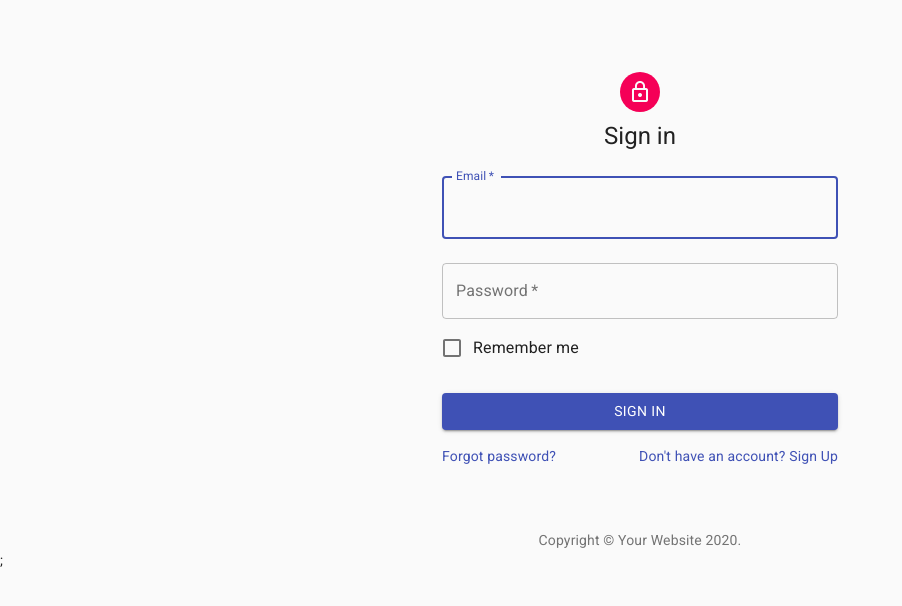
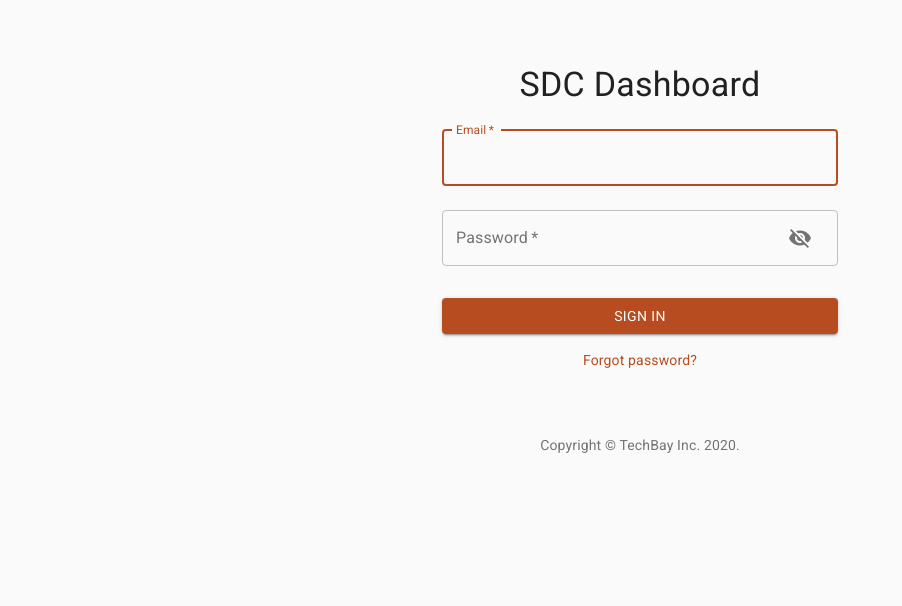
Before and after one commit to 2020TechBay/sdc-dashboard, a React (Create React App) app: page /login in a window 1280 px wide. Shown: the top 606 px of the page, without its empty margins (0-902 px from the left). Built offline with nearby package versions, Linux system fonts and the light colour scheme.

Commit message:
Completed login page.

```diff
--- a/package.json
+++ b/package.json
@@ -8,6 +8,7 @@
     "@testing-library/react": "^9.3.2",
     "@testing-library/user-event": "^7.1.2",
     "react": "^16.13.1",
+    "react-activity": "^1.2.2",
     "react-dom": "^16.13.1",
     "react-router-dom": "^5.2.0",
     "react-scripts": "3.4.1",
--- a/src/App.js
+++ b/src/App.js
@@ -1,49 +1,47 @@
 import React from 'react';
 import { BrowserRouter as Router, Switch, Route, Redirect } from 'react-router-dom';
+import { ThemeProvider, createMuiTheme } from '@material-ui/core/styles';
 import './App.css';
-import Sidebar from './components/Sidebar';
 import Login from './pages/Login';
 import Dashboard from './pages/Dashboard';
 
+const theme = createMuiTheme({
+  palette: {
+    primary: {
+      main: '#b74c21'
+    },
+    secondary: {
+      main: '#c56f4d'
+    },
+  },
+});
+
 function App() {
+  const isLoggedIn = (sessionStorage.getItem('access_token') != null);
   return (
+    <ThemeProvider theme={theme}>
       <Router>
         <Switch>
           <Route path='/login'>
-          <Login />;
+            {isLoggedIn ?
+              <Redirect to='/' />
+              :
+              <Login />
+            }
           </Route>
           <Route path='/' exact>
+            {isLoggedIn ?
               <Dashboard />
+              :
+              <Redirect to='/login' />
+            }
           </Route>
           <Route path='/'>
-          <Redirect to='/login' />
+            <Redirect to={isLoggedIn ? '/' : '/login'} />
           </Route>
         </Switch>
       </Router>
-  );
-  return (
-    <Router>
-      <div className="App">
-        <Sidebar
-          selectedTab={window.location.pathname}
-          tabs={[
-            { caption: "Home", icon: "home_icon.png", target: "/" },
-            { caption: "Customers", icon: "people_icon.png", target: "/customers" },
-            { caption: "Reports", icon: "graph_icon.png", target: "/reports" },
-          ]} />
-        <Switch>
-          <Route path="/reports">
-            <div className="App-header">Reports</div>
-          </Route>
-          <Route path="/customers">
-            <div className="App-header">Customers</div>
-          </Route>
-          <Route path="/">
-            <div className="App-header">Home</div>
-          </Route>
-        </Switch>
-      </div>
-    </Router>
+    </ThemeProvider>
   );
 }
 
--- /dev/null
+++ b/src/api.js
@@ -0,0 +1,12 @@
+const SERVER_URL = "https://sdc-showroom-backend.herokuapp.com";
+function login(email, password) {
+    return fetch(SERVER_URL + '/auth/login', {
+        method: 'POST',
+        headers: { 'Content-Type': 'application/json' },
+        body: JSON.stringify({ email, password, user_type: 'officer' })
+    })
+        .then(response => response.json())
+        .catch(error => ({ error }));
+}
+
+module.exports = { login };
--- a/src/components/Sidebar.css
+++ /dev/null
@@ -1,91 +0,0 @@
-#container {
-    background-color: #B74C20;
-    width: 315px;
-    display:flex;
-    flex-direction: column;
-    color: white;
-}
-
-#logo {
-    margin: 20px;
-    margin-bottom: 0;
-}
-
-#profile {
-    display: flex;
-    flex-direction: row;
-    align-items: center;
-    margin : 20px;
-}
-
-#profile > img {
-    width: 100px;
-    height: 100px;
-    border-radius: 60px;
-    border-style: solid;
-    border-width: 2px;
-    border-color: #F8D690;
-    margin-right: 20px;
-}
-
-#profile > div {
-    flex: 1;
-    display: flex;
-    flex-direction: column;
-    align-items: center;
-}
-
-#name {
-    font-size: 18px;
-}
-#email {
-    font-size: 12px;
-    opacity: 0.8;
-    margin-top: 6px;
-    margin-bottom: 6px;
-}
-#role {
-    font-size: 12px;
-    font-weight: bold;
-    padding-top: 8px;
-    padding-bottom: 8px;
-    border-style: solid;
-    border-color: white;
-    border-radius: 5px;
-    border-width: 1px;
-    width: 120px;
-}
-
-.sidebar-item {
-    font-size: 18px;
-    padding-left: 20px;
-    padding-right: 20px;
-    height: 42px;
-    background-color: rgba(255, 255, 255, 0.2);
-    margin-bottom: 2px;
-    display: flex;
-    flex-direction: row;
-    align-items: center;
-    color: white;
-    text-decoration-line: none;
-}
-
-.sidebar-item:hover {
-    background-color: rgba(255, 255, 255, 0.3)
-}
-
-.sidebar-item-icon {
-    margin-right: 20px;
-}
-
-.sidebar-item:selected {
-    font-size: 18px;
-    padding-left: 20px;
-    padding-right: 20px;
-    height: 42px;
-    background-color: rgba(255, 255, 255, 0.5);
-    margin-bottom: 2px;
-    display: flex;
-    flex-direction: row;
-    align-items: center;
-}
--- a/src/components/Sidebar.js
+++ /dev/null
@@ -1,32 +0,0 @@
-import React from 'react';
-import { Link } from 'react-router-dom';
-import './Sidebar.css';
-
-export default function Sidebar({ tabs }) {
-    return (
-        <div id="container">
-            <img id="logo" src="sdc_logo.png" alt="" />
-            <div id="profile">
-                <img src="generic-profile-photo.png" alt="" />
-                <div>
-                    <span id="name">Joseph Edusei</span>
-                    <span id="email">jedusei99@gmail.com</span>
-                    <span id="role">ADMINISTRATOR</span>
-                </div>
-            </div>
-            {tabs && tabs.map(tab => (
-                <SidebarItem key={tab.target} {...tab} />
-            ))}
-        </div>
-    );
-}
-
-function SidebarItem({ target, icon, caption }) {
-    console.log('weg');
-    return (
-        <Link to={target} className="sidebar-item">
-            <img className='sidebar-item-icon' src={icon} alt="" />
-            <span>{caption}</span>
-        </Link>
-    );
-}
--- a/src/pages/Login.js
+++ b/src/pages/Login.js
@@ -1,41 +1,25 @@
 import React from 'react';
-import Avatar from '@material-ui/core/Avatar';
 import Button from '@material-ui/core/Button';
 import CssBaseline from '@material-ui/core/CssBaseline';
 import TextField from '@material-ui/core/TextField';
-import FormControlLabel from '@material-ui/core/FormControlLabel';
-import Checkbox from '@material-ui/core/Checkbox';
 import Link from '@material-ui/core/Link';
-import Grid from '@material-ui/core/Grid';
-import Box from '@material-ui/core/Box';
-import Icon from '@material-ui/core/Icon';
 import Typography from '@material-ui/core/Typography';
 import { makeStyles } from '@material-ui/core/styles';
 import Container from '@material-ui/core/Container';
-
-function Copyright() {
-    return (
-        <Typography variant="body2" color="textSecondary" align="center">
-            {'Copyright © '}
-            <Link color="inherit" href="https://material-ui.com/">
-                Your Website
-      </Link>{' '}
-            {new Date().getFullYear()}
-            {'.'}
-        </Typography>
-    );
-}
+import Box from '@material-ui/core/Box';
+import IconButton from '@material-ui/core/IconButton';
+import InputAdornment from '@material-ui/core/InputAdornment';
+import Icon from '@material-ui/core/Icon';
+import Bounce from 'react-activity/lib/Bounce';
+import 'react-activity/lib/Bounce/Bounce.css';
+import { login } from '../api';
 
 const useStyles = makeStyles((theme) => ({
     paper: {
         marginTop: theme.spacing(8),
         display: 'flex',
         flexDirection: 'column',
-        alignItems: 'center',
-    },
-    avatar: {
-        margin: theme.spacing(1),
-        backgroundColor: theme.palette.secondary.main,
+        alignItems: 'center'
     },
     form: {
         width: '100%', // Fix IE 11 issue.
@@ -48,18 +32,68 @@ const useStyles = makeStyles((theme) => ({
 
 export default function Login() {
     const classes = useStyles();
+    const [state, _setState] = React.useState({
+        email: "",
+        password: "",
+        showPassword: false,
+        awaitingResponse: false,
+        email_error: false,
+        password_error: false
+    });
+    const setState = (newState) => {
+        _setState({ ...state, ...newState });
+    }
+    const handleInputChange = (event) => {
+        setState({
+            [event.target.name]: event.target.value,
+            [event.target.name + '_error']: false,
+        });
+    };
+
+    const handleLogin = async (event) => {
+        event.preventDefault();
+        if (!state.awaitingResponse) {
+            let form = event.target;
+            if (form.reportValidity()) {
+                setState({ awaitingResponse: true });
+                let result = await login(state.email, state.password);
+                console.log(result);
+                if (!result.error) {
+                    sessionStorage.setItem('access_token', result.token);
+                    window.location = '/';
+                    return;
+                }
+
+                let email_error, password_error;
+                switch (result.error) {
+                    case "invalid_email":
+                        email_error = "Incorrect entry."
+                        break;
+                    case "wrong_password":
+                        password_error = "Incorrect entry."
+                        break;
+
+                    default:
+                        alert("Something went wrong. Make sure you're connected to the internet and try again.");
+                        break;
+                }
+                setState({
+                    awaitingResponse: false,
+                    email_error,
+                    password_error
+                });
+            }
+        }
+    };
 
     return (
         <Container component="main" maxWidth="xs">
             <CssBaseline />
             <div className={classes.paper}>
-                <Avatar className={classes.avatar}>
-                    <Icon>lock_outlined</Icon>
-                </Avatar>
-                <Typography component="h1" variant="h5">
-                    Sign in
-        </Typography>
-                <form className={classes.form} metn noValidate>
+                <Typography component="h1" variant="h4">
+                    SDC Dashboard
+                </Typography>
+                <form className={classes.form} onSubmit={handleLogin} noValidate>
                     <TextField
                         variant="outlined"
                         margin="normal"
@@ -70,6 +104,9 @@ export default function Login() {
                         name="email"
                         autoComplete="email"
                         autoFocus
+                        error={Boolean(state.email_error)}
+                        helperText={state.email_error}
+                        onChange={handleInputChange}
                     />
                     <TextField
                         variant="outlined"
@@ -78,38 +115,52 @@ export default function Login() {
                         fullWidth
                         name="password"
                         label="Password"
-                        type="password"
+                        type={state.showPassword ? "text" : "password"}
                         id="password"
                         autoComplete="current-password"
-                    />
-                    <FormControlLabel
-                        control={<Checkbox value="remember" color="primary" />}
-                        label="Remember me"
+                        error={Boolean(state.password_error)}
+                        helperText={state.password_error}
+                        onChange={handleInputChange}
+                        InputProps={{
+                            endAdornment: (
+                                <InputAdornment position="end">
+                                    <IconButton
+                                        aria-label="Toggle Password Visibility"
+                                        onClick={() => setState({ showPassword: !state.showPassword })}
+                                    >
+                                        <Icon>  {state.showPassword ? "visibility" : "visibility_off"}</Icon>
+                                    </IconButton>
+                                </InputAdornment>
+                            )
+                        }}
                     />
                     <Button
                         type="submit"
                         fullWidth
                         variant="contained"
-                        color="primary"
-                        className={classes.submit}>
-                        Sign In
+                        color={state.awaitingResponse ? "secondary" : "primary"}
+                        className={classes.submit}
+                        disabled={state.awaitingResponse}>
+                        {state.awaitingResponse ?
+                            <span><Bounce color="white" /></span>
+                            :
+                            "Sign In"
+                        }
                     </Button>
-                    <Grid container>
-                        <Grid item xs>
-                            <Link href="#" variant="body2">
-                                Forgot password?
-                            </Link>
-                        </Grid>
-                        <Grid item>
-                            <Link href="#" variant="body2">
-                                {"Don't have an account? Sign Up"}
-                            </Link>
-                        </Grid>
-                    </Grid>
                 </form>
+                <Link href="#" variant="body2" >
+                    Forgot password?
+                </Link>
             </div>
             <Box mt={8}>
-                <Copyright />
+                <Typography variant="body2" color="textSecondary" align="center">
+                    {'Copyright © '}
+                    <Link color="inherit" href="https://github.com/2020TechBay/">
+                        TechBay Inc.
+                    </Link>{' '}
+                    {new Date().getFullYear()}
+                    {'.'}
+                </Typography>
             </Box>
         </Container>
     );
```
Also changed, not shown: 1 other file (tests, documents, lock files or other folders). Lines whose indentation alone changed are shown as unchanged.
